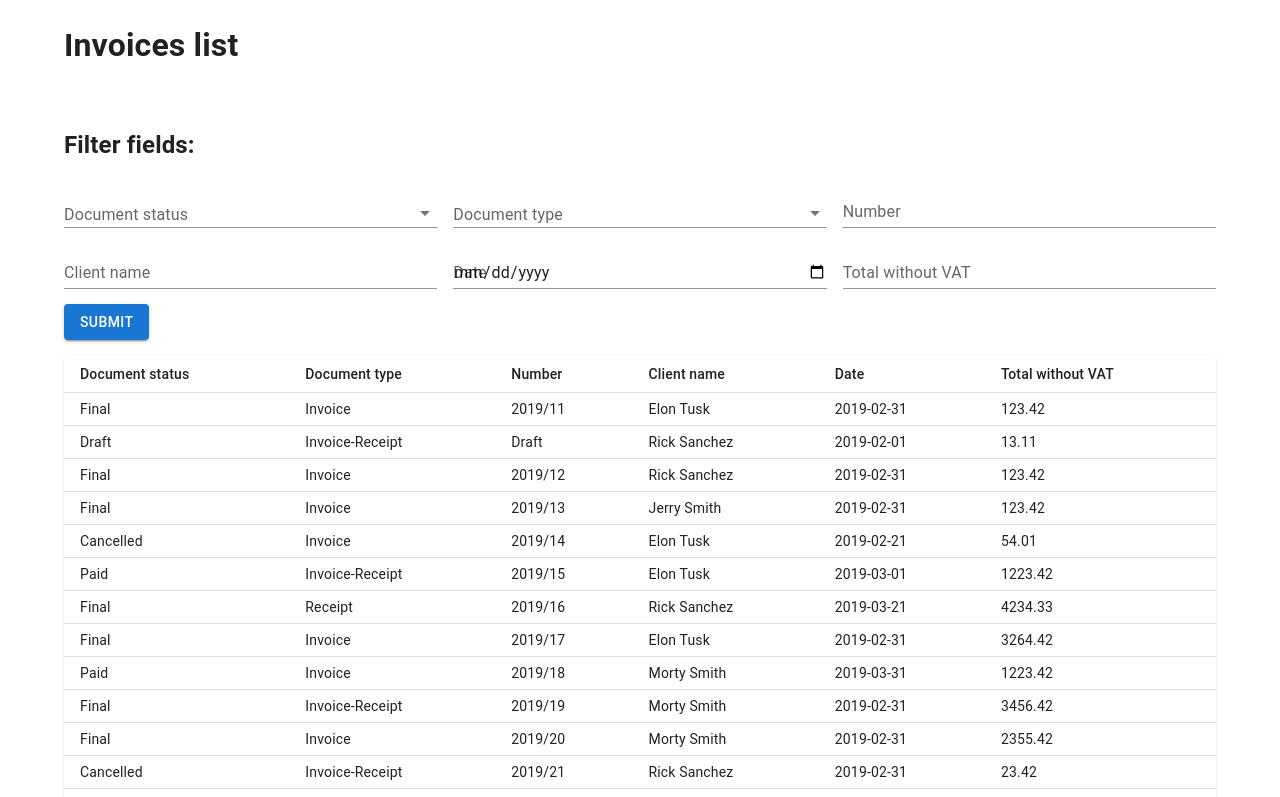
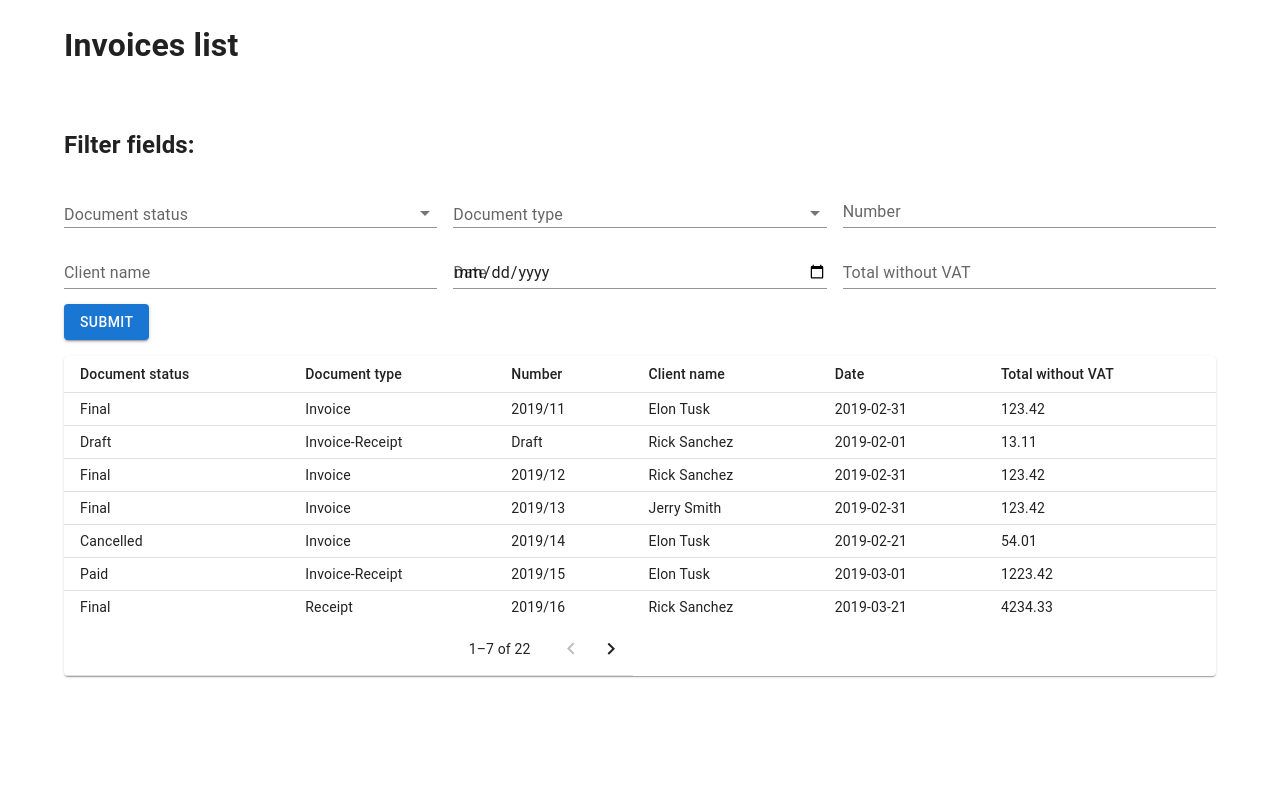
Before and after one commit to weareswat/challenges, a Next.js app: page / in a window 1280 px wide. Shown: the top 797 px of the page. Built offline with nearby package versions, Linux system fonts and the light colour scheme.

Commit message:
feat: pagination

```diff
--- a/components/my-table/my-table.js
+++ b/components/my-table/my-table.js
@@ -1,3 +1,4 @@
+import { useEffect, useState } from 'react'
 import Grid from '@mui/material/Grid'
 import TableContainer from '@mui/material/TableContainer'
 import Table from '@mui/material/Table'
@@ -5,10 +6,36 @@ import TableBody from '@mui/material/TableBody'
 import TableCell from '@mui/material/TableCell'
 import TableHead from '@mui/material/TableHead'
 import TableRow from '@mui/material/TableRow'
+import TableFooter from '@mui/material/TableFooter'
+import TablePagination from '@mui/material/TablePagination'
 import Paper from '@mui/material/Paper'
 import PropTypes from 'prop-types'
 
+import { arraySplitByItemNumber } from '../../helpers'
+
 function MyTable({ items }) {
+  const [itemsToShow, setItemsToShow] = useState([])
+  const [page, setPage] = useState(0)
+
+  const handleChangePage = (event, newPage) => setPage(+newPage)
+
+  useEffect(() => {
+    if (items && items.length > 0) {
+      const newItems = [...items]
+      const splitedArray = arraySplitByItemNumber(newItems, 7)
+      const [result] = splitedArray
+      setItemsToShow(result)
+    }
+  }, [items])
+
+  useEffect(() => {
+    if (items && items.length > 0 && page >= 0) {
+      const newItems = [...items]
+      const splitedArray = arraySplitByItemNumber(newItems, 7)
+      setItemsToShow(splitedArray[page])
+    }
+  }, [page, items])
+
   if (!items || items.length === 0) return null
 
   return (
@@ -26,7 +53,7 @@ function MyTable({ items }) {
             </TableRow>
           </TableHead>
           <TableBody>
-            {items.map((row, index) => (
+            {itemsToShow && itemsToShow.map((row, index) => (
               <TableRow
                 key={`my-table-${index}`}
                 sx={{ '&:last-child td, &:last-child th': { border: 0 } }}
@@ -40,6 +67,24 @@ function MyTable({ items }) {
               </TableRow>
             ))}
           </TableBody>
+          <TableFooter>
+            <TableRow>
+              <TablePagination
+                rowsPerPageOptions={[7]}
+                colSpan={3}
+                count={items.length}
+                rowsPerPage={7}
+                page={page}
+                SelectProps={{
+                  inputProps: {
+                    'aria-label': 'rows per page',
+                  },
+                  native: true,
+                }}
+                onPageChange={handleChangePage}
+              />
+            </TableRow>
+          </TableFooter>
         </Table>
       </TableContainer>
     </Grid>
--- a/helpers/array-filter.js
+++ b/helpers/array.js
@@ -39,7 +39,13 @@ const clearEmptyFields = (object) => {
   return params
 }
 
+const arraySplitByItemNumber = (array, number) =>
+  new Array(Math.ceil(array.length / +number))
+    .fill()
+    .map(_ => array.splice(0, +number))
+
 export {
   arrayFilter,
   clearEmptyFields,
+  arraySplitByItemNumber,
 }
--- a/helpers/index.js
+++ b/helpers/index.js
@@ -1,6 +1,7 @@
-import { arrayFilter, clearEmptyFields } from './array-filter'
+import { arrayFilter, clearEmptyFields, arraySplitByItemNumber } from './array'
 
 export {
   arrayFilter,
   clearEmptyFields,
+  arraySplitByItemNumber,
 }
```
